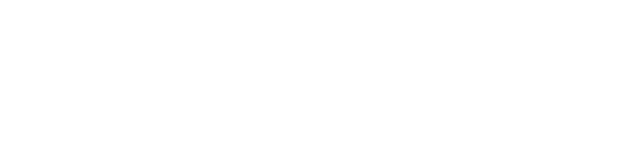
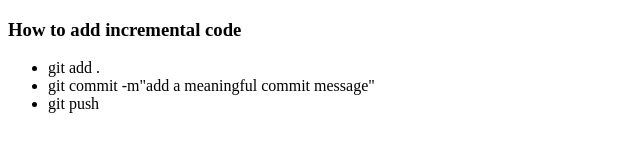
Before and after one commit to shalve37/my-first-github-repo, a plain HTML site: page index.html in a window 1280 px wide. Shown: the whole page, without its empty margins (0-640 px from the left). Drawn offline with Linux system fonts and the light colour scheme.

Commit message:
added a list on how to push code

```diff
--- a/index.html
+++ b/index.html
@@ -6,6 +6,13 @@
     <title>My first Github Repo</title>
 </head>
 <body>
-
+    <div>
+        <h3>How to add incremental code</h3>
+        <ul>
+            <li>git add .</li>
+            <li>git commit -m"add a meaningful commit message"</li>
+            <li>git push</li>
+        </ul>
+    </div>
 </body>
 </html>
```
